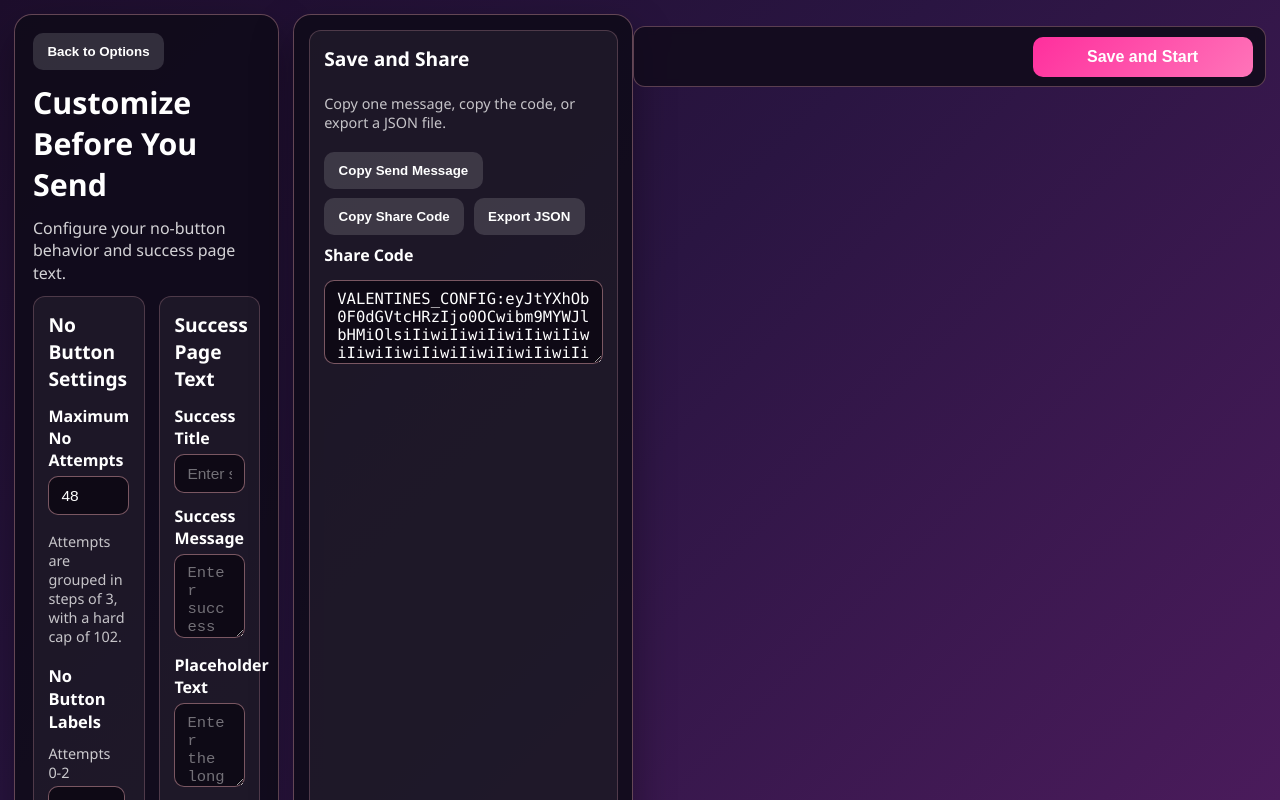
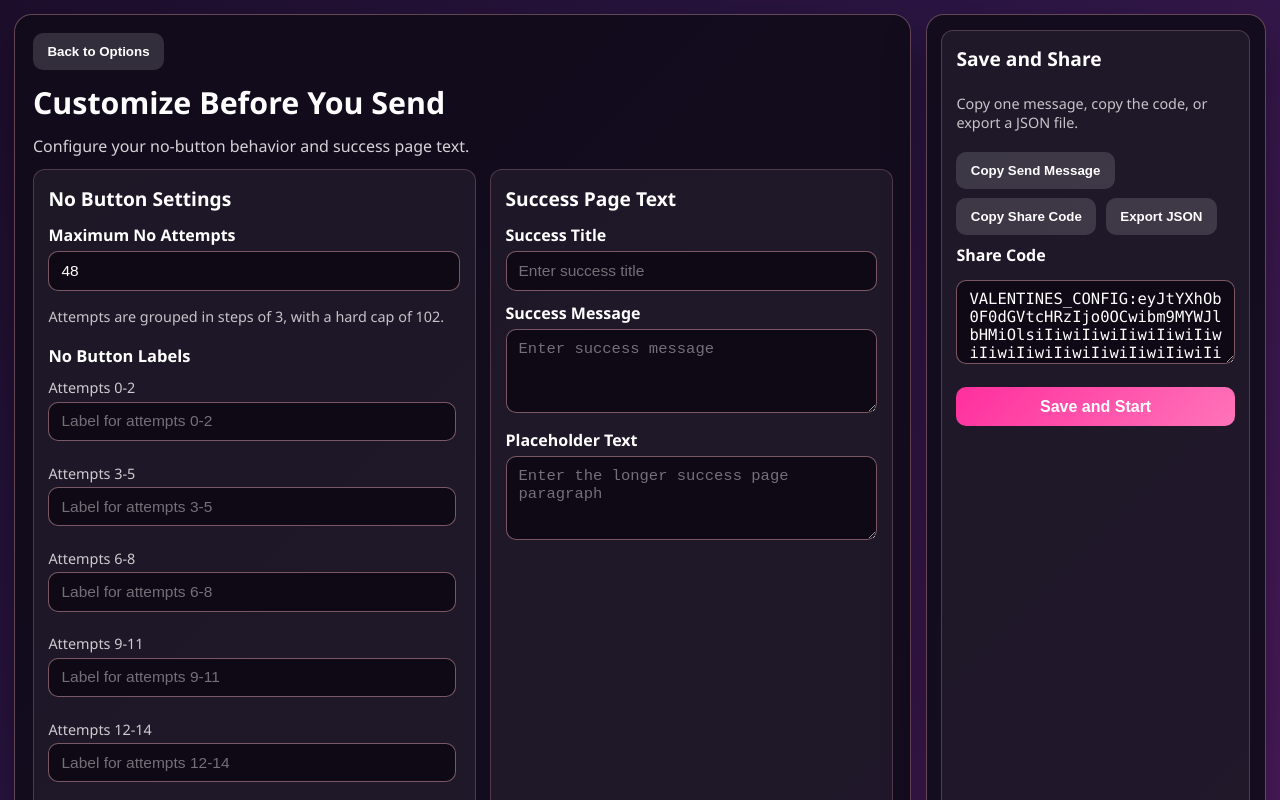
Before and after one commit to castrox2/Valentines, a React (Create React App) app: page / in a window 1280 px wide. Both pictures are taken after a click on the button "Send". Built offline with nearby package versions, Linux system fonts and the light colour scheme.

Commit message:
PACTH 1.1.7
Changes:

Put "Save changes" button back into "Save and Share box"

Removed cross session persistence (no more local save)

Added a "back" button for users (only for "send" sessions)

Added Session tracking to see if they are in "send" session or "received" session

```diff
--- a/src/App.tsx
+++ b/src/App.tsx
@@ -1,34 +1,31 @@
-import React, { useMemo, useState } from 'react';
-import {
-  DEFAULT_APP_CONFIG,
-  ValentineAppConfig,
-  loadSavedConfig,
-  saveConfig,
-} from './config/appConfig';
+import React, { useState } from 'react';
+import { DEFAULT_APP_CONFIG, ValentineAppConfig } from './config/appConfig';
 import SetupPage from './pages/SetupPage';
 import ValentinePage from './pages/ValentinePage';
 import SuccessPage from './pages/SuccessPage';
 
 type AppPage = 'setup' | 'valentine' | 'success';
+type SessionMode = 'send' | 'received';
 
 const App: React.FC = () => {
-  const initialSavedConfig = useMemo(() => loadSavedConfig(), []);
+  const [config, setConfig] = useState<ValentineAppConfig>(DEFAULT_APP_CONFIG);
+  const [page, setPage] = useState<AppPage>('setup');
+  const [isFirstLaunch, setIsFirstLaunch] = useState(true);
+  const [sessionMode, setSessionMode] = useState<SessionMode | null>(null);
 
-  const [config, setConfig] = useState<ValentineAppConfig>(
-    initialSavedConfig ?? DEFAULT_APP_CONFIG
-  );
-  const [page, setPage] = useState<AppPage>(initialSavedConfig ? 'valentine' : 'setup');
-  const [isFirstLaunch, setIsFirstLaunch] = useState(!initialSavedConfig);
-
-  const handleSaveCustomization = (nextConfig: ValentineAppConfig) => {
-    const normalizedConfig = saveConfig(nextConfig);
-    setConfig(normalizedConfig);
+  const handleSaveCustomization = (nextConfig: ValentineAppConfig, mode: SessionMode) => {
+    setConfig(nextConfig);
+    setSessionMode(mode);
     setPage('valentine');
     setIsFirstLaunch(false);
   };
 
   const handleYes = () => {
     setPage('success');
+  };
+
+  const handleBackFromSuccess = () => {
+    setPage('valentine');
   };
 
   const handleOpenCustomization = () => {
@@ -57,6 +54,8 @@ const App: React.FC = () => {
           successTitle={config.successTitle}
           successMessage={config.successMessage}
           successPlaceholderText={config.successPlaceholderText}
+          showBackButton={sessionMode === 'send'}
+          onBack={sessionMode === 'send' ? handleBackFromSuccess : undefined}
         />
       )}
     </div>
--- a/src/pages/SetupPage.css
+++ b/src/pages/SetupPage.css
@@ -235,6 +235,11 @@
   filter: brightness(1.06);
 }
 
+.setup-save-inline-button {
+  width: 100%;
+  margin-top: 0.2rem;
+}
+
 .setup-mono {
   font-family: Consolas, Menlo, Monaco, monospace;
   word-break: break-all;
@@ -252,26 +257,6 @@
 
 .setup-status-error {
   color: #ffd2d2;
-}
-
-.setup-save-dock {
-  position: sticky;
-  bottom: 0;
-  z-index: 50;
-  width: min(1280px, 100%);
-  margin: 0.75rem auto 0;
-  display: flex;
-  align-items: center;
-  gap: 0.8rem;
-  padding: 0.6rem 0.75rem;
-  border: 1px solid rgba(255, 182, 193, 0.3);
-  border-radius: 12px;
-  background: rgba(20, 12, 30, 0.95);
-  backdrop-filter: blur(4px);
-}
-
-.setup-save-dock-button {
-  margin-left: auto;
 }
 
 @media (max-width: 1120px) {
@@ -297,11 +282,6 @@
     max-height: 320px;
   }
 
-  .setup-save-dock {
-    width: 100%;
-    margin-top: 0.6rem;
-  }
-
   .setup-mode-card {
     margin-top: 4vh;
   }
@@ -324,14 +304,4 @@
   .setup-option-grid {
     grid-template-columns: 1fr;
   }
-
-  .setup-save-dock {
-    flex-direction: column;
-    align-items: stretch;
-  }
-
-  .setup-save-dock-button {
-    width: 100%;
-    margin-left: 0;
-  }
 }
--- a/src/pages/SetupPage.tsx
+++ b/src/pages/SetupPage.tsx
@@ -15,7 +15,7 @@ import {
 interface SetupPageProps {
   initialConfig: ValentineAppConfig;
   isFirstLaunch: boolean;
-  onSave: (config: ValentineAppConfig) => void;
+  onSave: (config: ValentineAppConfig, mode: 'send' | 'received') => void;
 }
 
 type SetupStatus = {
@@ -162,12 +162,12 @@ const SetupPage: React.FC<SetupPageProps> = ({ initialConfig, isFirstLaunch, onS
       return;
     }
 
-    onSave(importedConfig);
+    onSave(importedConfig, 'received');
   };
 
   const handleSave = () => {
     const normalized = normalizeConfig(draftConfig);
-    onSave(normalized);
+    onSave(normalized, 'send');
     setStatus({ type: 'success', message: 'Customization saved.' });
   };
 
@@ -358,20 +358,18 @@ const SetupPage: React.FC<SetupPageProps> = ({ initialConfig, isFirstLaunch, onS
               Share Code
             </label>
             <textarea id="sendShareCode" className="setup-textarea setup-mono" value={shareCode} readOnly />
-          </section>
-        </aside>
-      </div>
 
-      <div className="setup-save-dock">
             {status && (
               <p className={`setup-status setup-status-${status.type}`} role="status">
                 {status.message}
               </p>
             )}
 
-        <button className="setup-save-button setup-save-dock-button" type="button" onClick={handleSave}>
+            <button className="setup-save-button setup-save-inline-button" type="button" onClick={handleSave}>
               {isFirstLaunch ? 'Save and Start' : 'Save Changes'}
             </button>
+          </section>
+        </aside>
       </div>
     </div>
   );
--- a/src/pages/SuccessPage.css
+++ b/src/pages/SuccessPage.css
@@ -163,6 +163,20 @@
   animation-delay: 0.4s;
 }
 
+.success-back-button {
+  border: none;
+  border-radius: 999px;
+  padding: 0.7rem 1.1rem;
+  font-weight: 700;
+  cursor: pointer;
+  background: rgba(255, 255, 255, 0.2);
+  color: #fff;
+}
+
+.success-back-button:hover {
+  background: rgba(255, 255, 255, 0.3);
+}
+
 @media (max-width: 768px) {
   .success-title {
     font-size: 3rem;
--- a/src/pages/SuccessPage.tsx
+++ b/src/pages/SuccessPage.tsx
@@ -5,12 +5,16 @@ interface SuccessPageProps {
   successTitle: string;
   successMessage: string;
   successPlaceholderText: string;
+  showBackButton?: boolean;
+  onBack?: () => void;
 }
 
 const SuccessPage: React.FC<SuccessPageProps> = ({
   successTitle,
   successMessage,
   successPlaceholderText,
+  showBackButton = false,
+  onBack,
 }) => {
   return (
     <div className="success-container">
@@ -48,6 +52,12 @@ const SuccessPage: React.FC<SuccessPageProps> = ({
           <span className="decorative-heart">{'\u2764\uFE0F'}</span>
           <span className="decorative-heart">{'\uD83D\uDC95'}</span>
         </div>
+
+        {showBackButton && onBack && (
+          <button className="success-back-button" type="button" onClick={onBack}>
+            Back
+          </button>
+        )}
       </div>
     </div>
   );
```
Also changed, not shown: 2 other files (tests, documents, lock files or other folders). Lines whose indentation alone changed are shown as unchanged.
